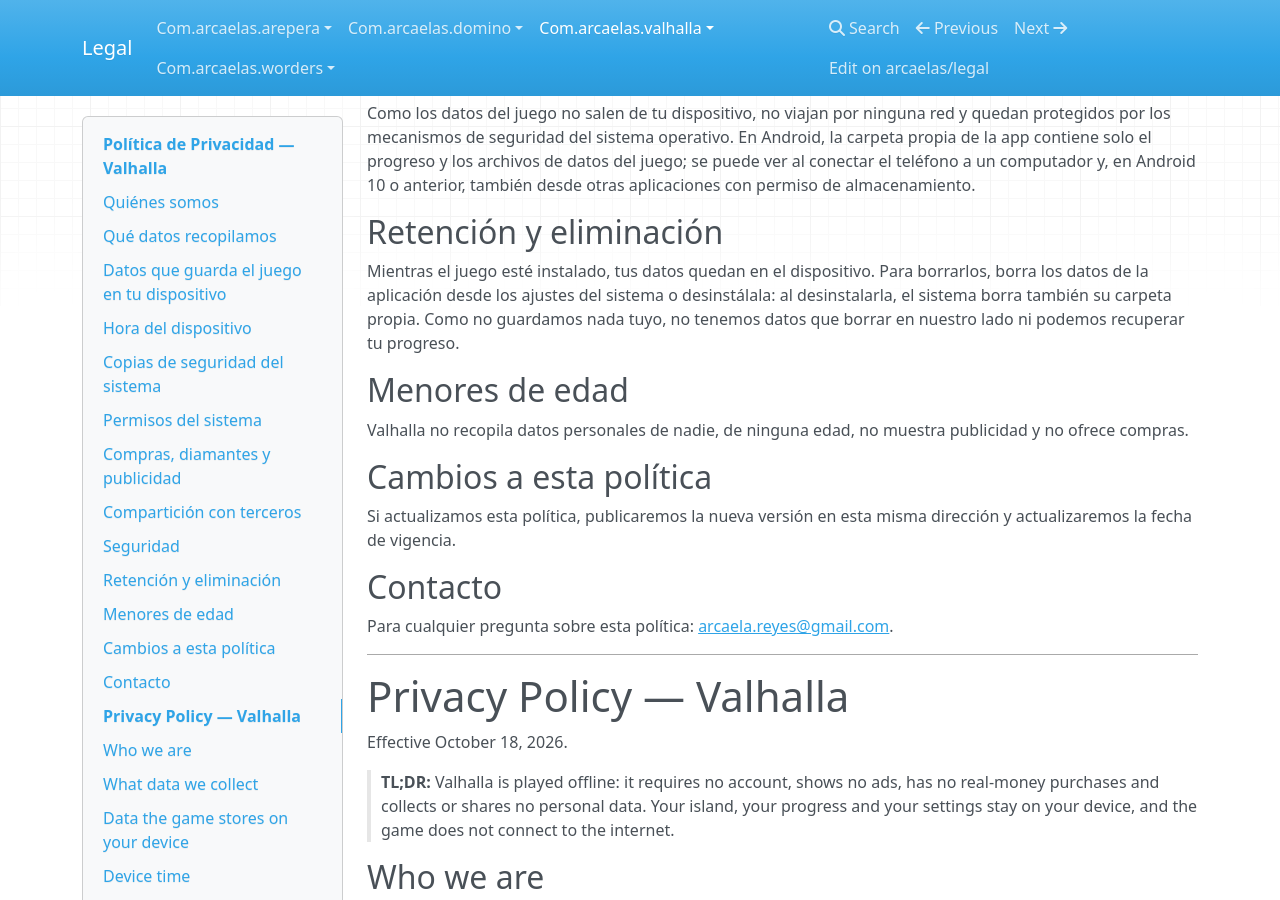
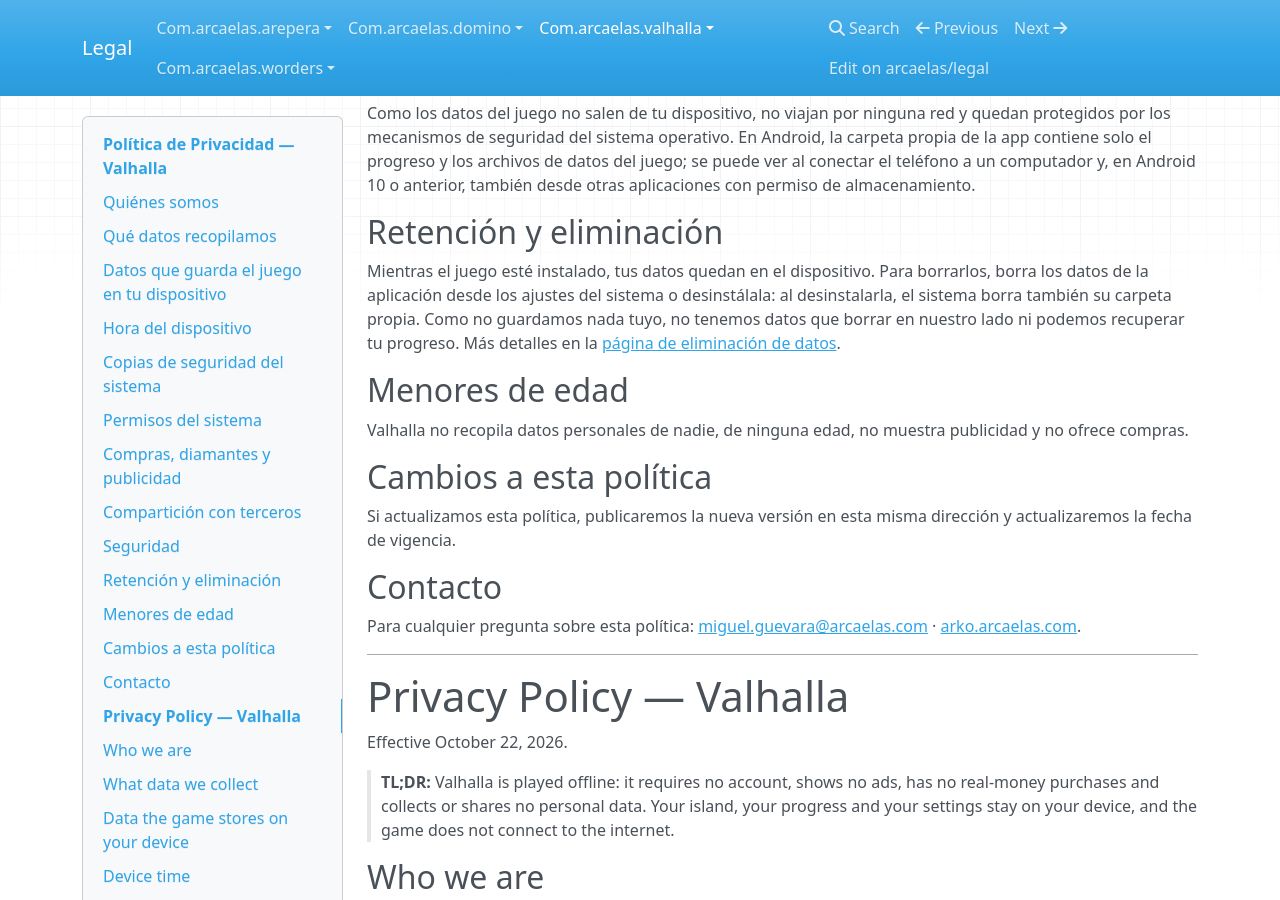
Before and after one commit to arcaelas/legal, an MkDocs documentation site: the page built from docs/com.arcaelas.valhalla/privacy/README.md, in a window 1280 px wide and 900 px high, scrolled down 1595 px. Built offline with MkDocs 1.6.1, drawn with Linux system fonts in a browser that asks for light colours; nearby versions of some CDN libraries; some of the changed text lies outside the part shown.

Commit message:
docs: Valhalla, página de eliminación de datos y contacto actualizado (#22)

```diff
--- a/docs/com.arcaelas.valhalla/privacy/README.md
+++ b/docs/com.arcaelas.valhalla/privacy/README.md
@@ -6,7 +6,7 @@
 
 # Política de Privacidad — Valhalla
 
-Vigente desde el 18 de octubre de 2026.
+Vigente desde el 22 de octubre de 2026.
 
 > **TL;DR:** Valhalla se juega sin conexión: no pide cuenta, no muestra publicidad, no tiene compras con dinero real y no recopila ni comparte datos personales. Tu isla, tu progreso y tus ajustes quedan en tu dispositivo, y el juego no se conecta a internet.
 
@@ -53,7 +53,7 @@
 
 ## Retención y eliminación
 
-Mientras el juego esté instalado, tus datos quedan en el dispositivo. Para borrarlos, borra los datos de la aplicación desde los ajustes del sistema o desinstálala: al desinstalarla, el sistema borra también su carpeta propia. Como no guardamos nada tuyo, no tenemos datos que borrar en nuestro lado ni podemos recuperar tu progreso.
+Mientras el juego esté instalado, tus datos quedan en el dispositivo. Para borrarlos, borra los datos de la aplicación desde los ajustes del sistema o desinstálala: al desinstalarla, el sistema borra también su carpeta propia. Como no guardamos nada tuyo, no tenemos datos que borrar en nuestro lado ni podemos recuperar tu progreso. Más detalles en la [página de eliminación de datos](../deletion/).
 
 ## Menores de edad
 
@@ -65,13 +65,13 @@
 
 ## Contacto
 
-Para cualquier pregunta sobre esta política: [arcaela.reyes@gmail.com](mailto:arcaela.reyes@gmail.com).
+Para cualquier pregunta sobre esta política: [miguel.guevara@arcaelas.com](mailto:miguel.guevara@arcaelas.com) · [arko.arcaelas.com](https://arko.arcaelas.com/).
 
 ---
 
 # Privacy Policy — Valhalla
 
-Effective October 18, 2026.
+Effective October 22, 2026.
 
 > **TL;DR:** Valhalla is played offline: it requires no account, shows no ads, has no real-money purchases and collects or shares no personal data. Your island, your progress and your settings stay on your device, and the game does not connect to the internet.
 
@@ -130,4 +130,4 @@
 
 ## Contact
 
-For any question about this policy: [arcaela.reyes@gmail.com](mailto:arcaela.reyes@gmail.com).
+For any question about this policy: [miguel.guevara@arcaelas.com](mailto:miguel.guevara@arcaelas.com) · [arko.arcaelas.com](https://arko.arcaelas.com/).
--- a/docs/index.html
+++ b/docs/index.html
@@ -81,6 +81,7 @@
           <a href="com.arcaelas.valhalla/privacy/">Privacy</a>
           <a href="com.arcaelas.valhalla/terms/">Terms</a>
           <a href="com.arcaelas.valhalla/support/">Support</a>
+          <a href="com.arcaelas.valhalla/deletion/">Data deletion</a>
         </div>
       </li>
     </ul>
```
Also changed, not shown: other parts of docs/com.arcaelas.valhalla/privacy/README.md (+1 -1 lines), docs/com.arcaelas.valhalla/deletion/README.md (added, +45 -0 lines), docs/com.arcaelas.valhalla/support/README.md (+2 -2 lines), docs/com.arcaelas.valhalla/terms/README.md (+4 -4 lines).
